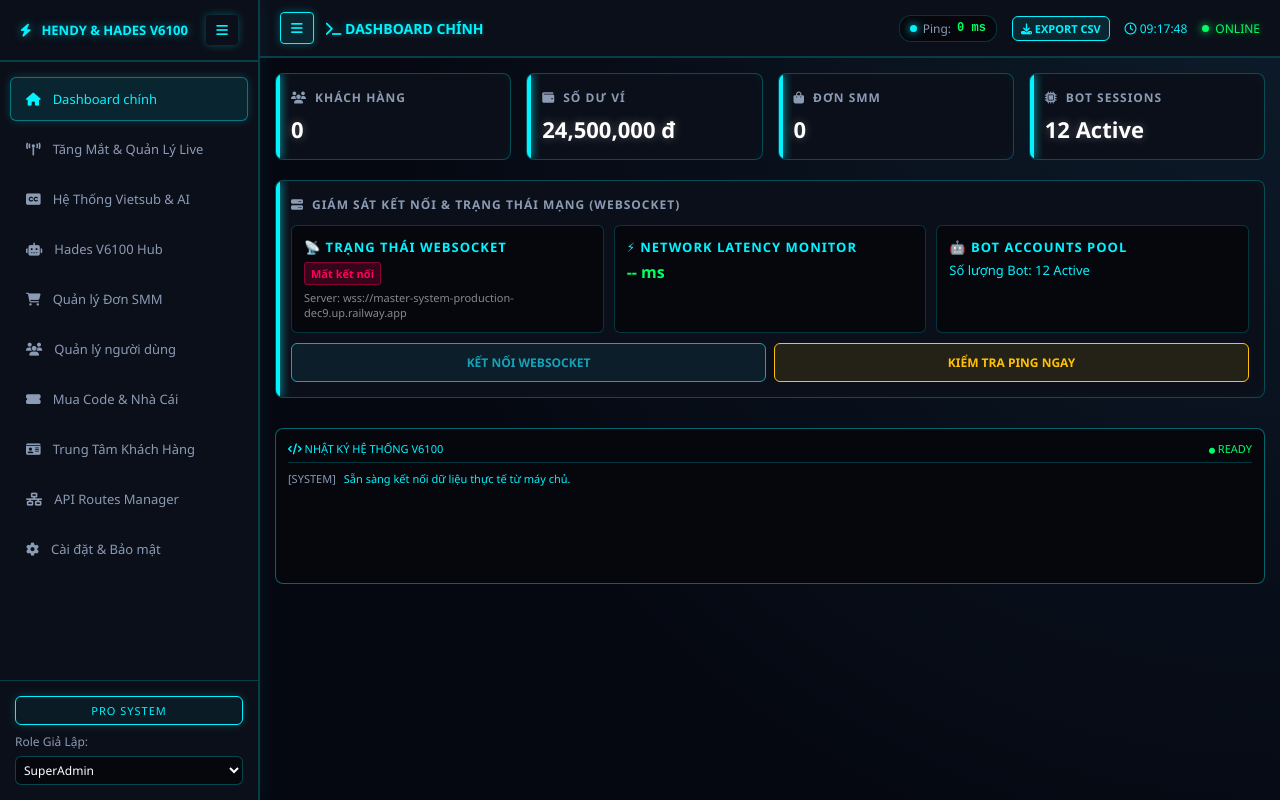
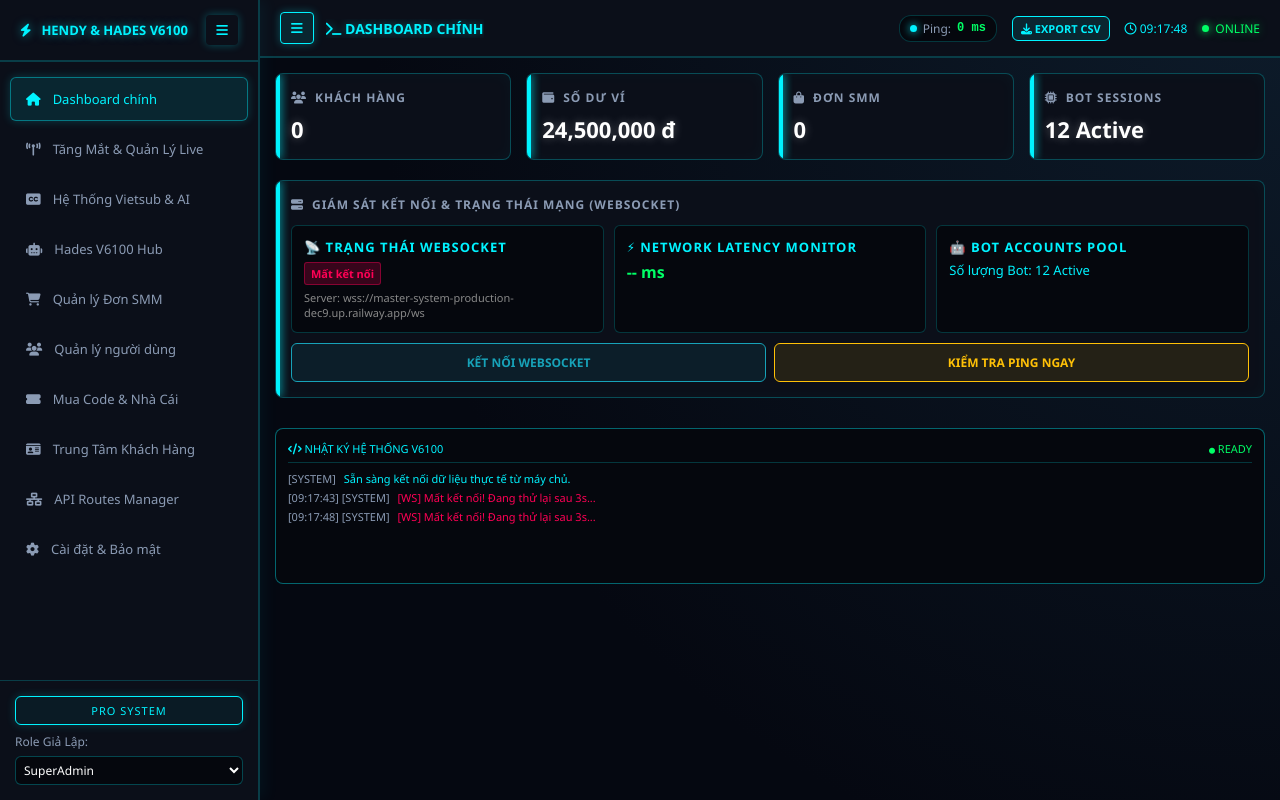
Before and after one commit to hendy-server-AI-hub/master-system, a website: page index.html in a window 1280 px wide. Drawn offline with nearby package versions, Linux system fonts and the light colour scheme; no server answers.

Commit message:
Update index.html

```diff
--- a/index.html
+++ b/index.html
@@ -792,7 +792,7 @@
                     <div class="form-row" style="margin-top: 10px;">
                         <div class="form-group">
                             <label><i class="fas fa-server"></i> Endpoints WebSocket chính</label>
-                            <input type="text" class="form-control" id="wsEndpoint" value="wss://master-system-production-dec9.up.railway.app">
+                            <input type="text" class="form-control" id="wsEndpoint" value="wss://master-system-production-dec9.up.railway.app/ws">
                         </div>
                         <div class="form-group">
                             <label><i class="fas fa-key"></i> Khóa Mã Hóa Token Session</label>
@@ -852,10 +852,11 @@
         let socketIo = null;
         let currentRole = localStorage.getItem('v6100_role') || 'SuperAdmin';
 
+        // Tự động kích hoạt kết nối ngay khi tải xong DOM
         window.addEventListener('DOMContentLoaded', () => {
             const wsInput = document.getElementById('wsEndpoint');
             if (wsInput && !wsInput.value) {
-                wsInput.value = 'wss://master-system-production-dec9.up.railway.app';
+                wsInput.value = 'wss://master-system-production-dec9.up.railway.app/ws';
             }
             document.getElementById('roleSelector').value = currentRole;
 
@@ -868,7 +869,7 @@
         // SOCKET.IO & PING LATENCY MONITOR
         // -------------------------------------------------------------
         const SOCKET_IO_URL = "https://master-system-production-dec9.up.railway.app";
-        const WS_ENDPOINT = "wss://master-system-production-dec9.up.railway.app";
+        const WS_ENDPOINT = "wss://master-system-production-dec9.up.railway.app/ws";
 
         function initSocketIo() {
             try {
@@ -974,7 +975,7 @@
         }
 
         // -------------------------------------------------------------
-        // WEBSOCKET ENGINE & ĐỒNG BỘ TELEGRAM BOT USER
+        // WEBSOCKET ENGINE & TỰ ĐỘNG KẾT NỐI LẠI
         // -------------------------------------------------------------
         let ws = null;
         let wsReconnectTimer = null;
@@ -1052,7 +1053,10 @@
                 wsReconnectTimer = setTimeout(initWebSocket, 3000);
             };
 
-            ws.onerror = (err) => console.error('[WS ERROR]', err);
+            ws.onerror = (err) => {
+                console.error('[WS ERROR]', err);
+                ws.close();
+            };
         }
 
         function renderUsersTable(usersList) {
```
